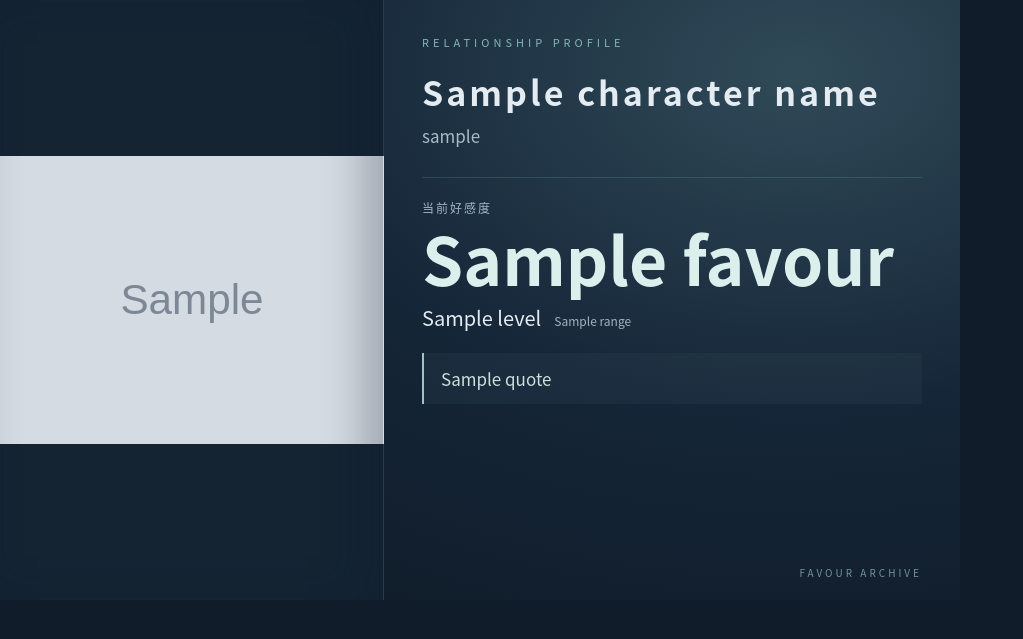
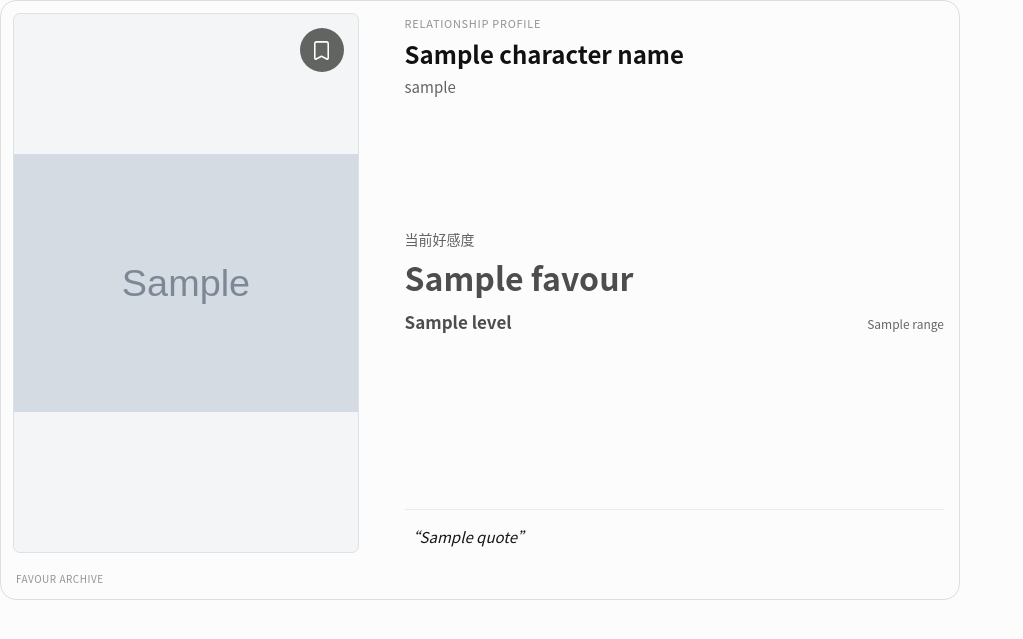
Before and after one commit to conFess233/astrbot_plugin_favour_card, a Python web app: template templates/default.html in a window 1280 px wide. Shown: the top 639 px of the page, without its empty margins (0-1023 px from the left). Run offline with Jinja, Linux system fonts and the light colour scheme; the template is opened without the code that fills it: most values are stand-ins (such as "Sample title", 1, 10 or a date in 2020); grey boxes marked "Sample" are stand-in pictures.

Commit message:
feat: 更新浅色卡片样式与六阶段默认配色台词

```diff
--- a/services/settings.py
+++ b/services/settings.py
@@ -4,7 +4,7 @@ DEFAULTS = {
     "enabled": True,
     "intercept_query": True,
     "theme": "default",
-    "character_name": "角色名称",
+    "character_name": "角色名",
     "image_pool_enabled": True,
     "show_user_id": False,
     "show_relationship": True,
--- a/templates/default.html
+++ b/templates/default.html
@@ -3,215 +3,122 @@
   <head>
     <meta charset="utf-8" />
     <style>
-            * {
-                box-sizing: border-box;
-            }
-            html,
+      * { box-sizing: border-box; }
+      html, body { margin: 0; width: 960px; height: 600px; overflow: hidden; }
       body {
-                margin: 0;
-                width: 960px;
-                height: 600px;
-                overflow: hidden;
-            }
-            body {
-                font-family:
-                    'HarmonyOS Sans', 'Noto Sans CJK SC', 'Microsoft YaHei', 'PingFang SC',
-                    sans-serif;
-                color: #e4ecf2;
-                background: #101c29;
+        font-family: 'HarmonyOS Sans', 'Noto Sans CJK SC', 'Microsoft YaHei', 'PingFang SC', sans-serif;
+        color: #111;
+        background: #fcfcfc;
       }
       .card {
         position: relative;
-                display: flex;
         width: 960px;
         height: 600px;
-                background: radial-gradient(
-                    ellipse at 83% 12%,
-                    #304a58 0,
-                    #152638 45%,
-                    #101c29 85%
-                );
+        padding: 12px 15px 46px 12px;
+        border: 1px solid #dedede;
+        border-radius: 16px;
+        background: #fcfcfc;
       }
+      .content { display: flex; gap: 46px; height: 540px; }
       .art {
-                width: 384px;
-                height: 600px;
+        position: relative;
         flex: none;
-                position: relative;
-                background: #142433;
-                border-right: 1px solid #577c824d;
+        width: 345.6px;
+        height: 540px;
+        overflow: hidden;
+        border: 1px solid #dce1e4;
+        border-radius: 7px;
+        background: #f3f5f6;
       }
-            .art img {
-                display: block;
-                width: 384px;
-                height: 600px;
-                object-fit: contain;
+      .art img { display: block; width: 100%; height: 100%; object-fit: contain; }
+      .art-badge {
+        position: absolute;
+        top: 14px;
+        right: 14px;
+        display: grid;
+        place-items: center;
+        width: 44px;
+        height: 44px;
+        color: white;
+        background: #626462;
+        border-radius: 50%;
       }
-            .art::after {
-                content: '';
-                position: absolute;
-                inset: 0;
-                box-shadow: inset -20px 0 40px #101c2944;
-                pointer-events: none;
-            }
-            .info {
-                flex: 1;
-                min-width: 0;
-                padding: 34px 38px 30px;
-            }
-            .eyebrow {
-                color: #83b8bb;
-                letter-spacing: 4px;
-                font-size: 11px;
-                margin-bottom: 17px;
-            }
+      .art-badge svg { width: 23px; height: 23px; }
+      .info { position: relative; flex: 1; min-width: 0; height: 540px; padding-top: 2px; }
+      .eyebrow { color: #919191; font-size: 11px; letter-spacing: .7px; margin-bottom: 8px; }
       .character {
-                font-size: 34px;
-                font-weight: 650;
-                letter-spacing: 3px;
         margin: 0 0 7px;
+        font-size: 24px;
+        font-weight: 700;
+        line-height: 1.25;
         white-space: nowrap;
         overflow: hidden;
         text-overflow: ellipsis;
       }
-            .user {
-                color: #a8bccb;
-                font-size: 17px;
-                height: 42px;
-                overflow: hidden;
-                overflow-wrap: anywhere;
-            }
-            .user-name {
-                white-space: nowrap;
-                overflow: hidden;
-                text-overflow: ellipsis;
-            }
-            .user-id {
-                font-size: 11px;
-                margin-top: 4px;
-                color: #91a8b8;
-            }
-            .metric {
-                border-top: 1px solid #6d969d40;
-                padding-top: 21px;
-                margin-top: 12px;
-            }
-            .label {
-                font-size: 12px;
-                color: #9fb5c6;
-                letter-spacing: 2px;
-            }
-            .value {
-                font-size: 66px;
-                font-weight: 600;
-                line-height: 1.15;
-                color: #dbefec;
-                font-variant-numeric: tabular-nums;
-                margin: 4px 0 7px;
-                white-space: nowrap;
-            }
-            .stage {
-                display: flex;
-                align-items: baseline;
-                gap: 13px;
-                margin-bottom: 12px;
-            }
-            .stage-name {
-                font-size: 20px;
-                overflow: hidden;
-                text-overflow: ellipsis;
-                white-space: nowrap;
-                max-width: 290px;
-            }
-            .range {
-                font-size: 12px;
-                color: #a1b4c2;
-                white-space: nowrap;
-            }
-            .track {
-                height: 5px;
-                border-radius: 4px;
-                background: #728e9b36;
-                overflow: hidden;
-            }
-            .fill {
-                height: 100%;
-                background: linear-gradient(90deg, #6dacad, #b9dacf);
-            }
-            .next {
-                color: #98adb9;
-                font-size: 12px;
-                margin-top: 8px;
-            }
-            .relation {
-                margin-top: 22px;
-                color: #b4c9d2;
-                font-size: 14px;
-                overflow: hidden;
-                text-overflow: ellipsis;
-                white-space: nowrap;
-            }
-            .quote {
-                margin: 21px 0 0;
-                padding: 13px 17px;
-                background: #66838a14;
-                border-left: 2px solid #9bc7bd;
-                font-size: 17px;
-                color: #cce0dc;
-                line-height: 1.5;
-            }
-            .quote-text {
-                overflow-wrap: anywhere;
-                white-space: pre-wrap;
-                display: -webkit-box;
-                -webkit-box-orient: vertical;
-                -webkit-line-clamp: 3;
-                overflow: hidden;
-            }
-            .footer {
-                position: absolute;
-                right: 38px;
-                bottom: 20px;
-                color: #75949b;
-                font-size: 10px;
-                letter-spacing: 3px;
-            }
+      .user-name { color: #626262; font-size: 15px; white-space: nowrap; overflow: hidden; text-overflow: ellipsis; }
+      .user-id { margin-top: 5px; color: #929292; font-size: 11px; }
+      .metrics { position: absolute; top: 40%; left: 0; right: 0; }
+      .label { color: #626262; font-size: 14px; }
+      .value { margin: 9px 0 13px; font-size: 32px; font-weight: 700; line-height: 1.2; font-variant-numeric: tabular-nums; white-space: nowrap; }
+      .value, .stage-name { color: #111; color: color-mix(in srgb, var(--stage-color) 50%, #111); }
+      .stage { display: flex; align-items: baseline; justify-content: space-between; gap: 12px; margin-bottom: 9px; }
+      .stage-name { min-width: 0; font-size: 17px; font-weight: 650; white-space: nowrap; overflow: hidden; text-overflow: ellipsis; }
+      .range { flex-shrink: 0; color: #666; font-size: 12px; }
+      .track { height: 7px; border-radius: 5px; background: #f1f1f1; overflow: hidden; }
+      .fill { height: 100%; border-radius: inherit; background: #8bb5c2; }
+      .next { margin-top: 7px; color: #626262; font-size: 16px; }
+      .details { position: absolute; bottom: 5px; left: 0; right: 0; }
+      .relation { color: #626262; font-size: 13px; white-space: nowrap; overflow: hidden; text-overflow: ellipsis; }
+      .quote { margin: 15px 0 0; padding: 15px 0 0; border-top: 1px solid #e9e9e9; color: #161616; font-size: 15px; font-style: italic; line-height: 1.55; }
+      .quote-text { overflow-wrap: anywhere; white-space: pre-wrap; display: -webkit-box; -webkit-box-orient: vertical; -webkit-line-clamp: 3; overflow: hidden; }
+      .footer { position: absolute; left: 15px; right: 15px; bottom: 13px; display: flex; justify-content: space-between; gap: 12px; color: #929292; font-size: 10px; letter-spacing: .5px; }
+      .preview-label { letter-spacing: 0; }
     </style>
   </head>
   <body>
     <main class="card">
+      <div class="content">
         {% if image_src %}
-            <div class="art"><img src="{{ image_src | e }}" alt="角色素材" /></div>
+        <div class="art">
+          <img src="{{ image_src | e }}" alt="角色素材" />
+          <span class="art-badge" aria-hidden="true">
+            <svg viewBox="0 0 24 24" fill="none" stroke="currentColor" stroke-width="1.6" stroke-linejoin="round">
+              <path d="M7 3h10a2 2 0 0 1 2 2v15a1 1 0 0 1-1.5.86L12 18l-5.5 2.86A1 1 0 0 1 5 20V5a2 2 0 0 1 2-2Z" />
+            </svg>
+          </span>
+        </div>
         {% endif %}
-            <section class="info">
+        <section class="info" style="--stage-color: {{ level.color | default('#111111') | e }}">
+          <header>
             <div class="eyebrow">RELATIONSHIP PROFILE</div>
             <h1 class="character">{{ character_name | e }}</h1>
-                <div class="user">
             <div class="user-name">{{ username | e }}</div>
-                    {% if show_user_id %}
-                    <div class="user-id">ID · {{ user_id | e }}</div>
+            {% if show_user_id %}<div class="user-id">ID · {{ user_id | e }}</div>{% endif %}
+          </header>
+          <div class="metrics">
+            <div class="label">当前好感度</div>
+            <div class="value">{{ favour }}</div>
+            <div class="stage">
+              <span class="stage-name">{{ level.name | e }}</span>
+              <span class="range">{{ level.range | e }}</span>
+            </div>
+            {% if show_progress %}
+              {% if level.progress is not none %}
+              <div class="track"><div class="fill" style="width: {{ level.progress }}%"></div></div>
+              {% endif %}
+              <div class="next">{{ level.next_text | e }}</div>
             {% endif %}
           </div>
-                <div class="metric">
-                    <div class="label">当前好感度</div>
-                    <div class="value">{{ favour }}</div>
+          <div class="details">
+            {% if show_relationship %}<div class="relation">当前关系：{{ relationship | e }}</div>{% endif %}
+            {% if quote %}<blockquote class="quote"><div class="quote-text">“{{ quote | e }}”</div></blockquote>{% endif %}
           </div>
-                <div class="stage">
-                    <span class="stage-name">{{ level.name | e }}</span
-                    ><span class="range">{{ level.range | e }}</span>
+        </section>
       </div>
-                {% if show_progress %} {% if level.progress is not none %}
-                <div class="track">
-                    <div class="fill" style="width: {{ level.progress }}%"></div>
-                </div>
-                {% endif %}
-                <div class="next">{{ level.next_text | e }}</div>
-                {% endif %} {% if show_relationship %}
-                <div class="relation">当前关系 · {{ relationship | e }}</div>
-                {% endif %} {% if quote %}
-                <blockquote class="quote"><div class="quote-text">{{ quote | e }}</div></blockquote>
-                {% endif %}
-            </section>
-            <div class="footer">FAVOUR ARCHIVE</div>
+      <footer class="footer">
+        <span>FAVOUR ARCHIVE</span>
+        {% if is_preview | default(false) %}<span class="preview-label">示意卡片 · 数值与文案为示例</span>{% endif %}
+      </footer>
     </main>
   </body>
 </html>
```
Also changed, not shown: services/domain.py (+14 -1 lines), services/renderer.py (+15 -6 lines), services/storage.py (+30 -4 lines), services/web_manager.py (+2 -1 lines), CHANGELOG.md, README.md. Lines whose indentation alone changed are shown as unchanged.
